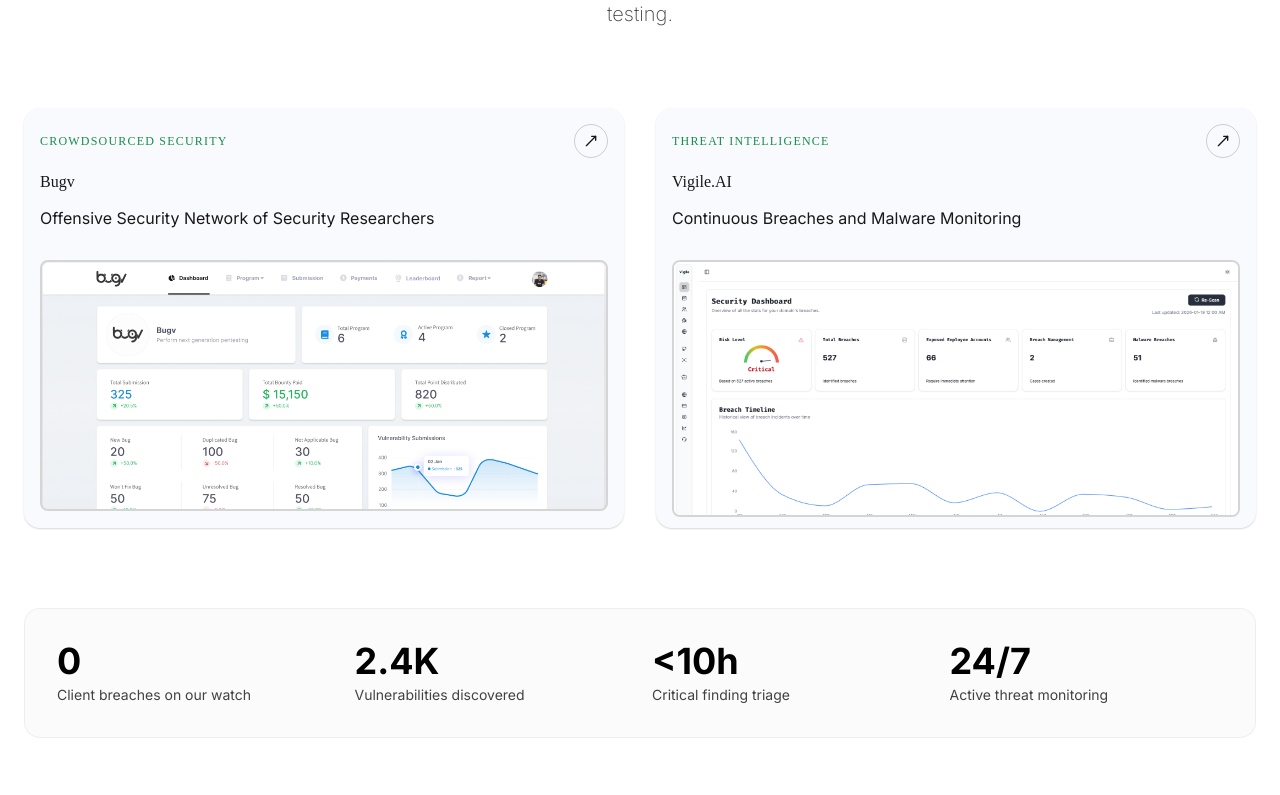
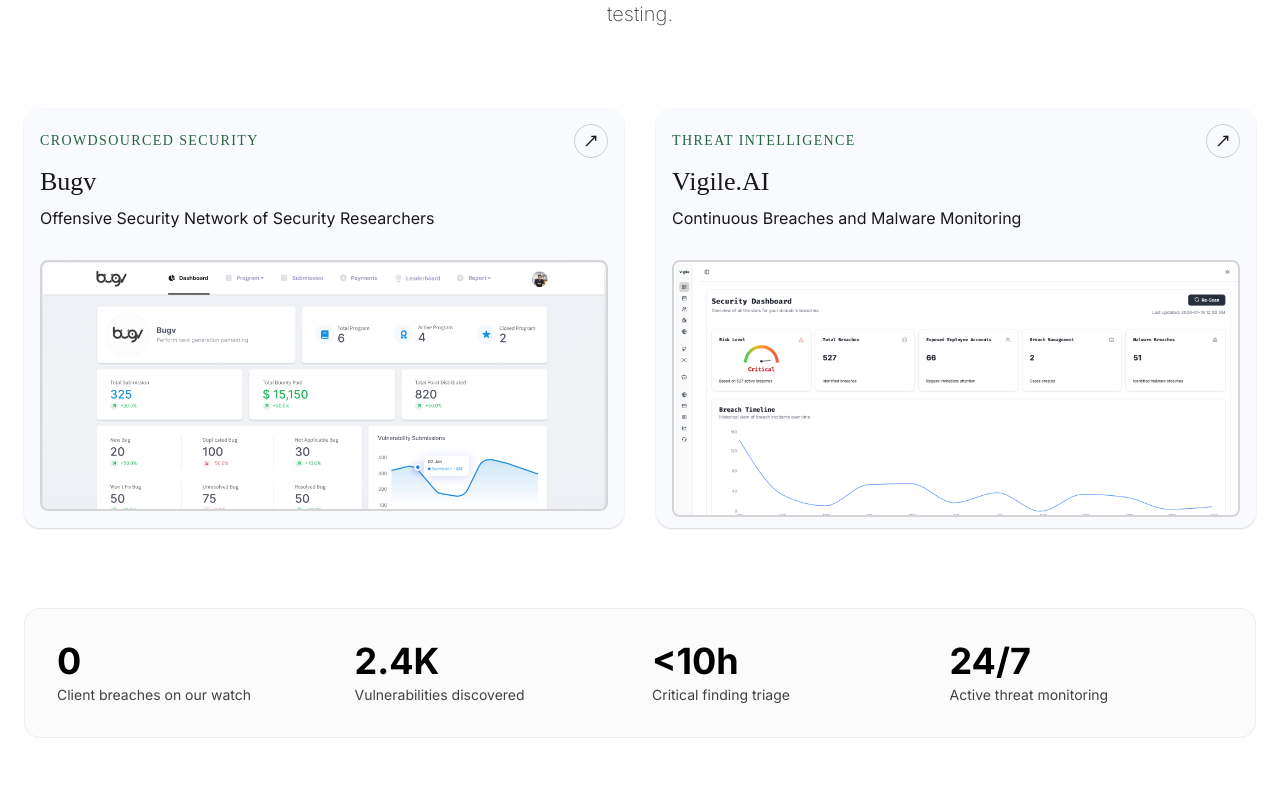
Before and after one commit to JivanKadel/cynicalsite, a Next.js app: page / in a window 1280 px wide. Shown: the part 1125-1920 px from the top of the page. Built offline with nearby package versions, Linux system fonts and the light colour scheme; what @bprogress/next would draw is missing.

Commit message:
fix(accessibility): added accessibility features

```diff
--- a/components/home/CaseStudies.tsx
+++ b/components/home/CaseStudies.tsx
@@ -129,7 +129,7 @@ export default function CaseStudies() {
           <p className="text-sm text-muted-foreground text-center mb-12 uppercase tracking-widest">
             Securing organizations that can&apos;t afford to be breached
           </p>
-          <div className="flex flex-wrap justify-center items-center gap-8 lg:gap-12 opacity-50">
+          <div className="flex flex-wrap justify-center items-center gap-8 lg:gap-12">
             {[
               "Banks",
               "Governments",
@@ -138,12 +138,12 @@ export default function CaseStudies() {
               "Critical Infrastructure",
               "Technology",
             ].map((name) => (
-              <div
+              <h2
                 key={name}
-                className="text-base font-semibold tracking-wider uppercase"
+                className="text-base text-foreground font-semibold tracking-wider uppercase"
               >
                 {name}
-              </div>
+              </h2>
             ))}
           </div>
         </div>
--- a/components/home/ProductCard.tsx
+++ b/components/home/ProductCard.tsx
@@ -41,7 +41,7 @@ export function ProductCard({
     >
       <div className="relative h-full p-2 lg:p-4 rounded-xl rounded-tr-[48px] overflow-hidden transition-all duration-300">
         <div className="flex justify-between items-center">
-          <h2 className="flex gap-1 text-green-700 dark:text-green-500 text-xs tracking-widest">
+          <h2 className="flex gap-1 text-green-900 dark:text-green-500 text-sm tracking-widest">
             {title}
           </h2>
           <div className="border border-foreground/20 p-2 rounded-full">
@@ -50,7 +50,7 @@ export function ProductCard({
         </div>
         <div className="mt-2 flex flex-col h-full text-foreground relative z-10">
           <div className="mb-1">
-            <h2 className="md:vtext-[1.625rem] text-3.5xl leading-tight md:leading-8 mb-2 font-aeonik z-10 relative text-pretty max-w-96">
+            <h2 className="md:text-[1.625rem] text-3.5xl leading-tight md:leading-8 mb-2 font-aeonik z-10 relative text-pretty max-w-96">
               {name}
             </h2>
             <p className="z-10 mb-8 leading-6 md:mb-18">{tagline}</p>
```
